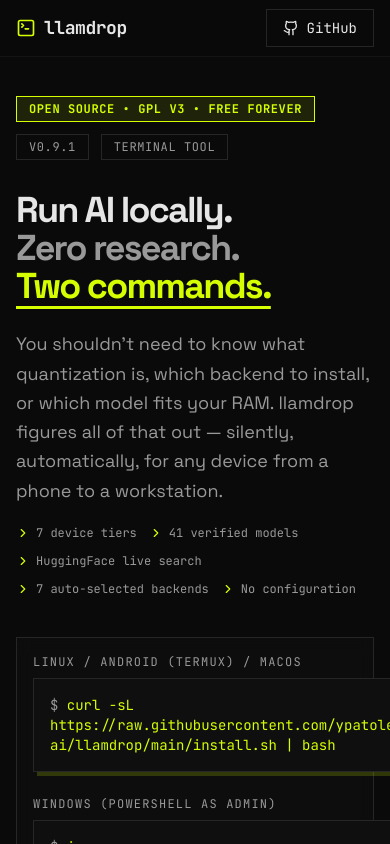
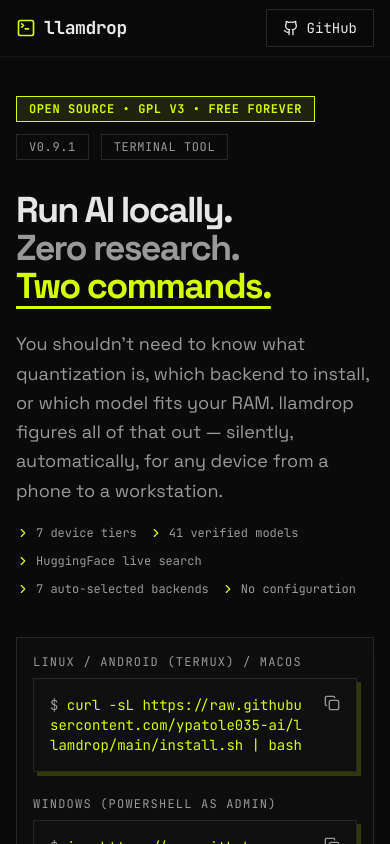
Before and after one commit to ypatole035-ai/LLAMdrop-landing, a React (Vite) app: page / in a window 390 px wide. Shown: the top 844 px of the page. Built offline with nearby package versions, Linux system fonts and the light colour scheme.

Commit message:
Fix mobile overflow on terminal blocks

```diff
--- a/src/pages/home.tsx
+++ b/src/pages/home.tsx
@@ -45,8 +45,8 @@
   return (
     <div className="w-full relative">
       <div className="text-xs text-muted-foreground font-mono mb-2 uppercase tracking-widest">{label}</div>
-      <div className="bg-card border border-border p-4 pr-12 font-mono text-sm text-primary overflow-x-auto relative shadow-[4px_4px_0_0_hsl(var(--primary)/0.18)] transition-transform hover:-translate-y-0.5">
-        <span className="text-muted-foreground select-none">$ </span>{command}
+      <div className="bg-card border border-border p-4 pr-12 font-mono text-sm text-primary overflow-x-auto max-w-full relative shadow-[4px_4px_0_0_hsl(var(--primary)/0.18)] transition-transform hover:-translate-y-0.5">
+        <span className="text-muted-foreground select-none">$ </span><span className="break-all">{command}</span>
         <button
           onClick={() => { navigator.clipboard.writeText(command); setCopied(true); setTimeout(() => setCopied(false), 2000); }}
           className="absolute top-4 right-4 text-muted-foreground hover:text-primary transition-colors focus:outline-none"
```
